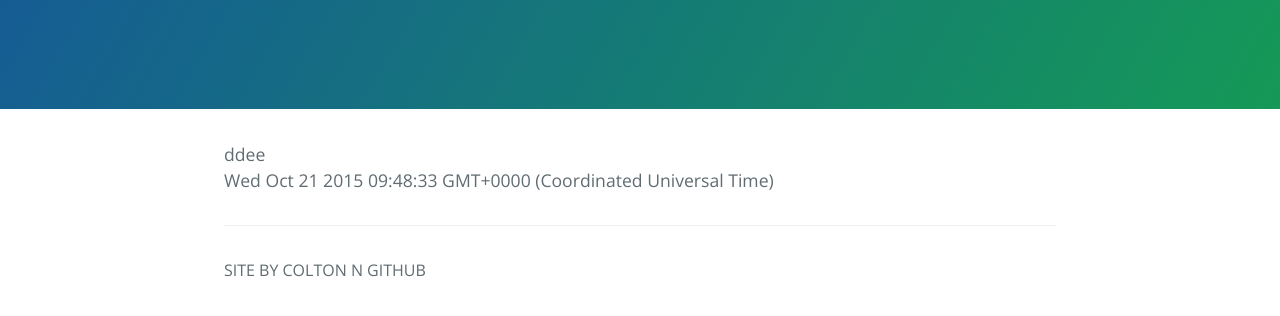
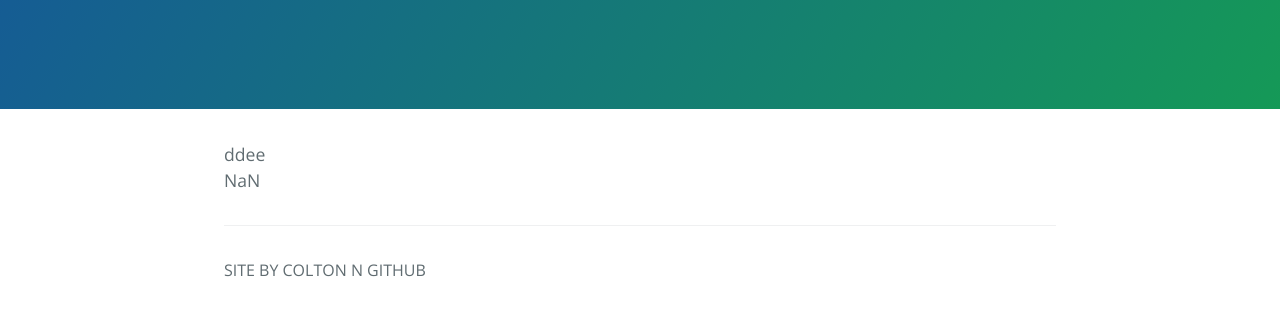
Before and after one commit to ColtonPhillips/coltonphillips.github.io, a plain HTML site: page index.html in a window 1280 px wide. Shown: the part 208-524 px from the top of the page. Drawn offline with nearby package versions, Linux system fonts and the light colour scheme.

Commit message:
Update index.html

```diff
--- a/index.html
+++ b/index.html
@@ -20,8 +20,12 @@
 <p id="demo">A Paragraph</p>
 <script>
     window.setInterval(function(){
-      var d = new Date();
-      document.getElementById("demo").innerHTML = d;
+
+      var date1 = new Date("15/11/2014");
+      var date2 = new Date();
+      var timeDiff = Math.abs(date2.getTime() - date1.getTime());
+      var diffDays = Math.ceil(timeDiff / (1000 * 3600 * 24));
+      document.getElementById("demo").innerHTML = diffDays;
       /// call your function here
     }, 1000);
 </script>
```
